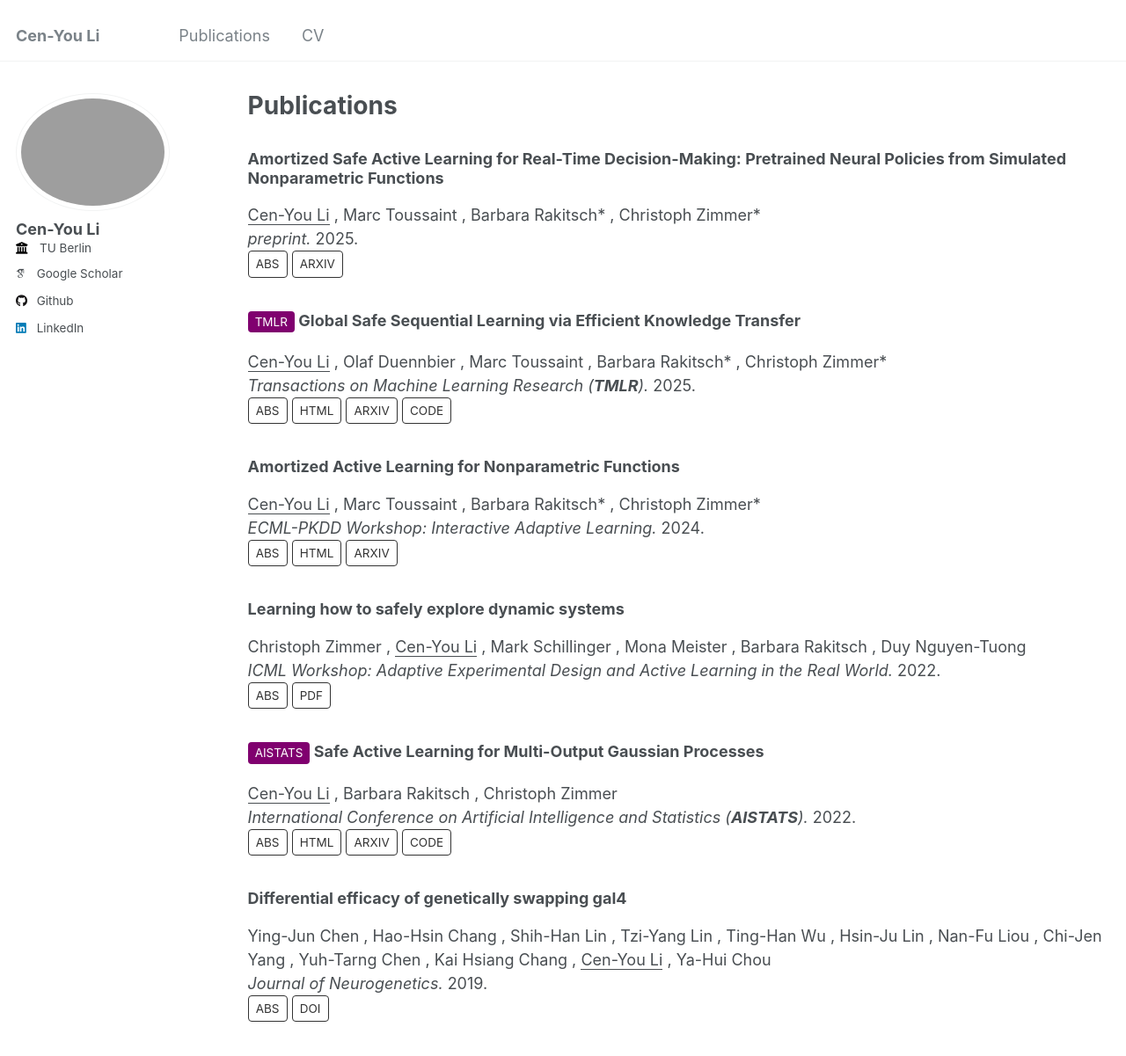
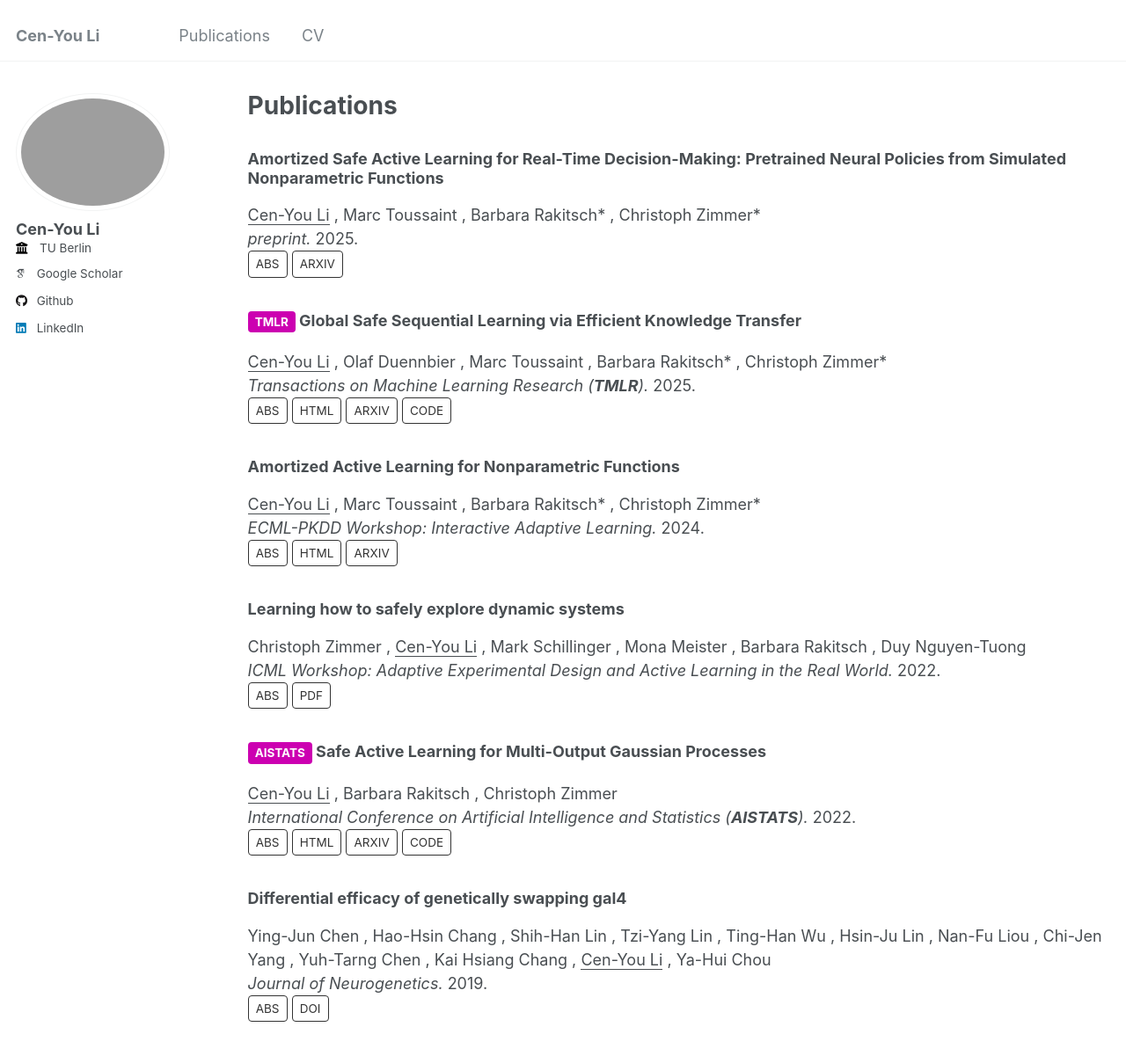
Before and after one commit to cenyou/cenyou.github.io, a Jekyll site: the page built from _pages/publications.html, in a window 1280 px wide and 1400 px high. Shown: the top 1201 px of the window at 88% size. Built offline with Jekyll 4.4.1, drawn with Linux system fonts in a browser that asks for light colours; some web fonts are replaced.

Commit message:
change style

```diff
--- a/_sass/_buttons.scss
+++ b/_sass/_buttons.scss
@@ -52,8 +52,7 @@
     margin-bottom: 0.15em !important;
     padding: 0.3em 0.6em !important;
     color: #fff !important;
-    font-weight: normal !important;
-    background-color: mix(#ff00dd, #000, 50%) !important;
+    background-color: mix(#ff00dd, #000, 80%) !important;
   }
 
   /* for dark backgrounds */
```
